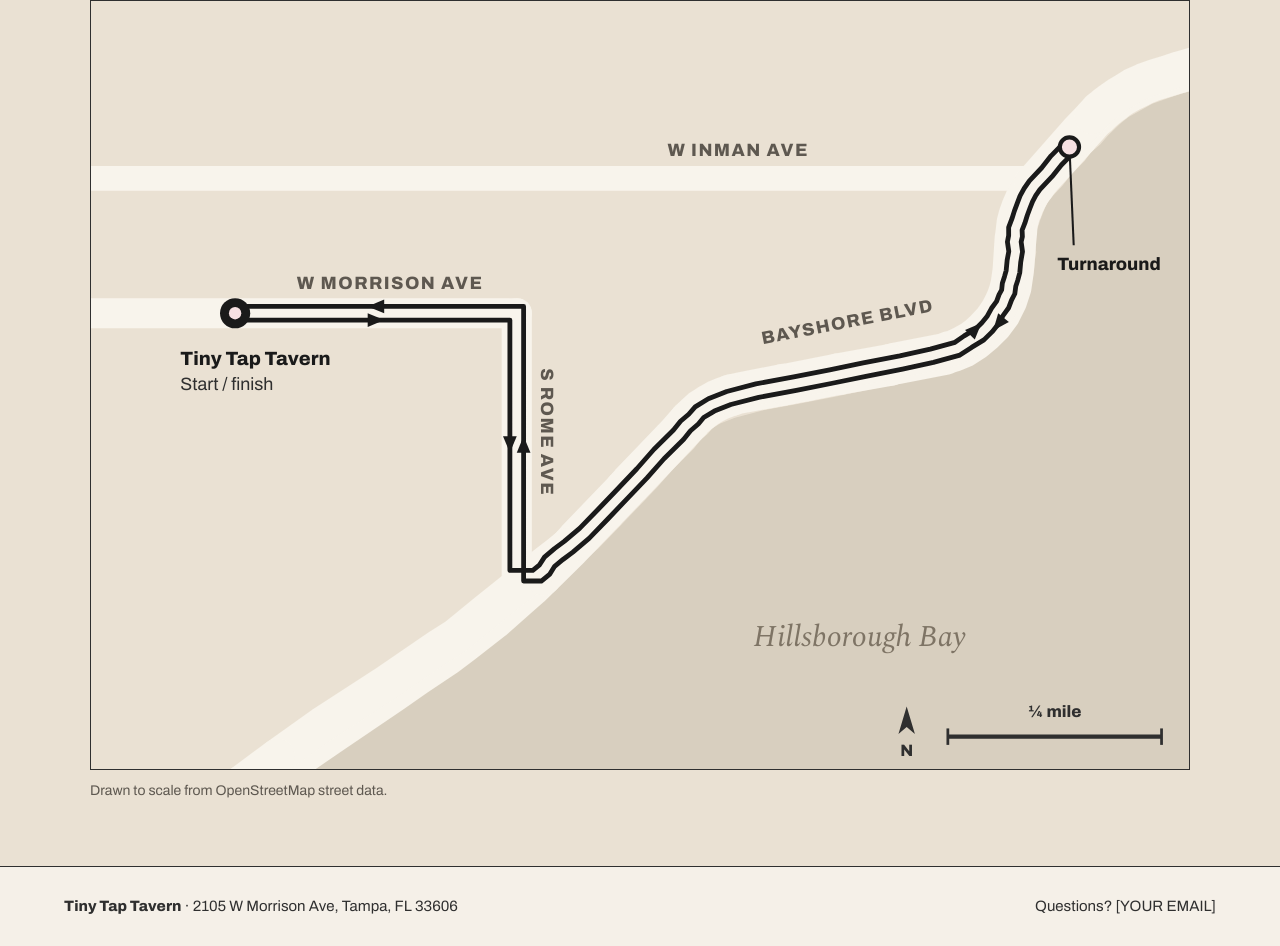
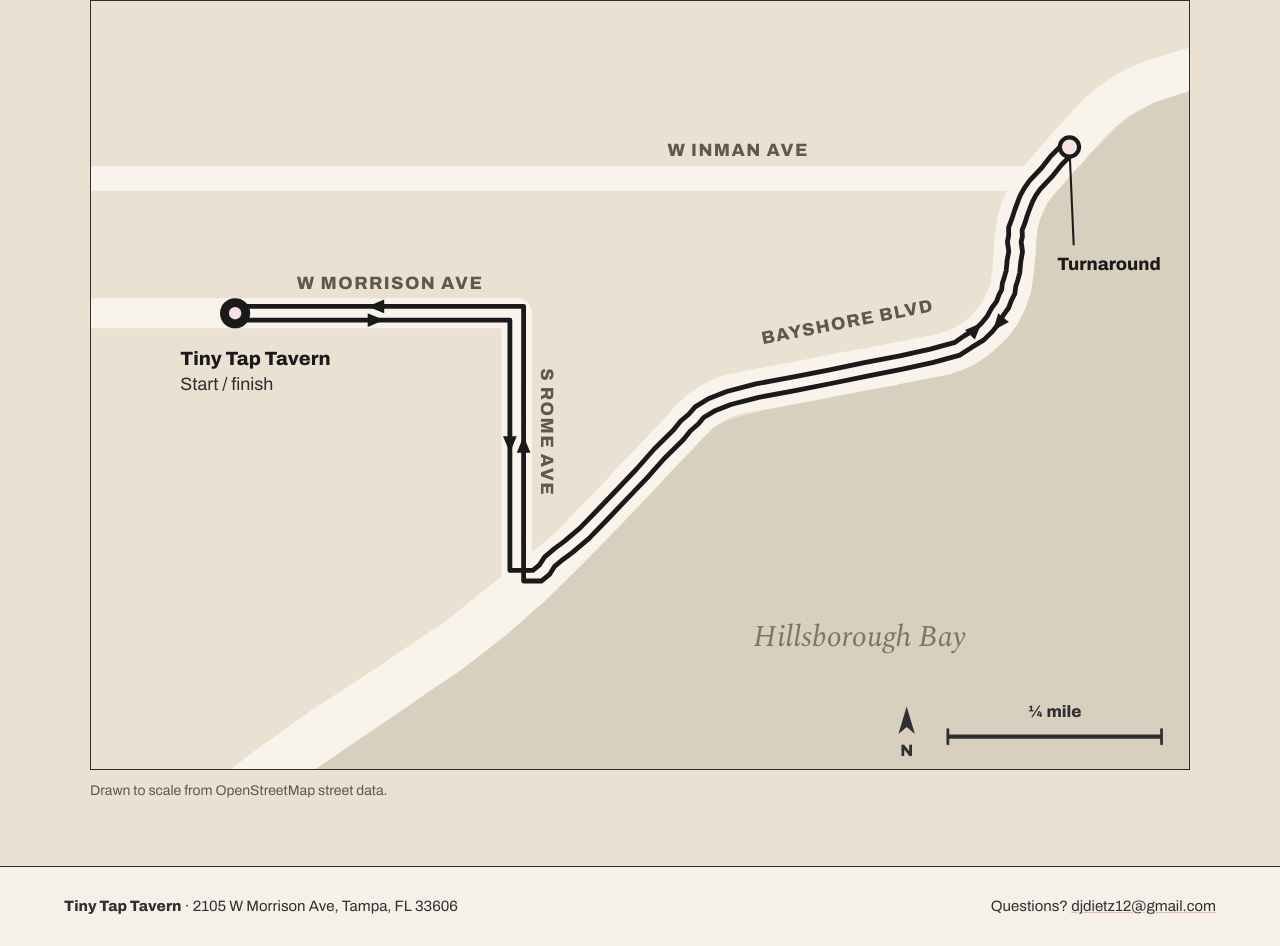
Before and after one commit to djdietz12/Showupthevillage, a plain HTML site: page index.html in a window 1280 px wide. Shown: the part 1333-2279 px from the top of the page. Drawn offline with nearby package versions, Linux system fonts and the light colour scheme.

Commit message:
Add contact email to footer
Co-Authored-By: Claude Opus 5.5 <noreply@anthropic.com>
Claude-Session: https://claude.ai/code/session_015fziMBFRqzZ7FPCJick5GC

```diff
--- a/index.html
+++ b/index.html
@@ -271,7 +271,7 @@ html{scroll-padding-top:90px}
 
   <footer style="border-top: 1px solid #2F2F2F; padding: 28px max(5vw,16px); display: flex; flex-wrap: wrap; justify-content: space-between; gap: 12px 32px; font-size: 15px">
     <div><strong>Tiny Tap Tavern</strong> · 2105 W Morrison Ave, Tampa, FL 33606</div>
-    <div>Questions? [YOUR EMAIL]</div>
+    <div>Questions? <a href="mailto:djdietz12@gmail.com">djdietz12@gmail.com</a></div>
   </footer>
 </div>
 
```
